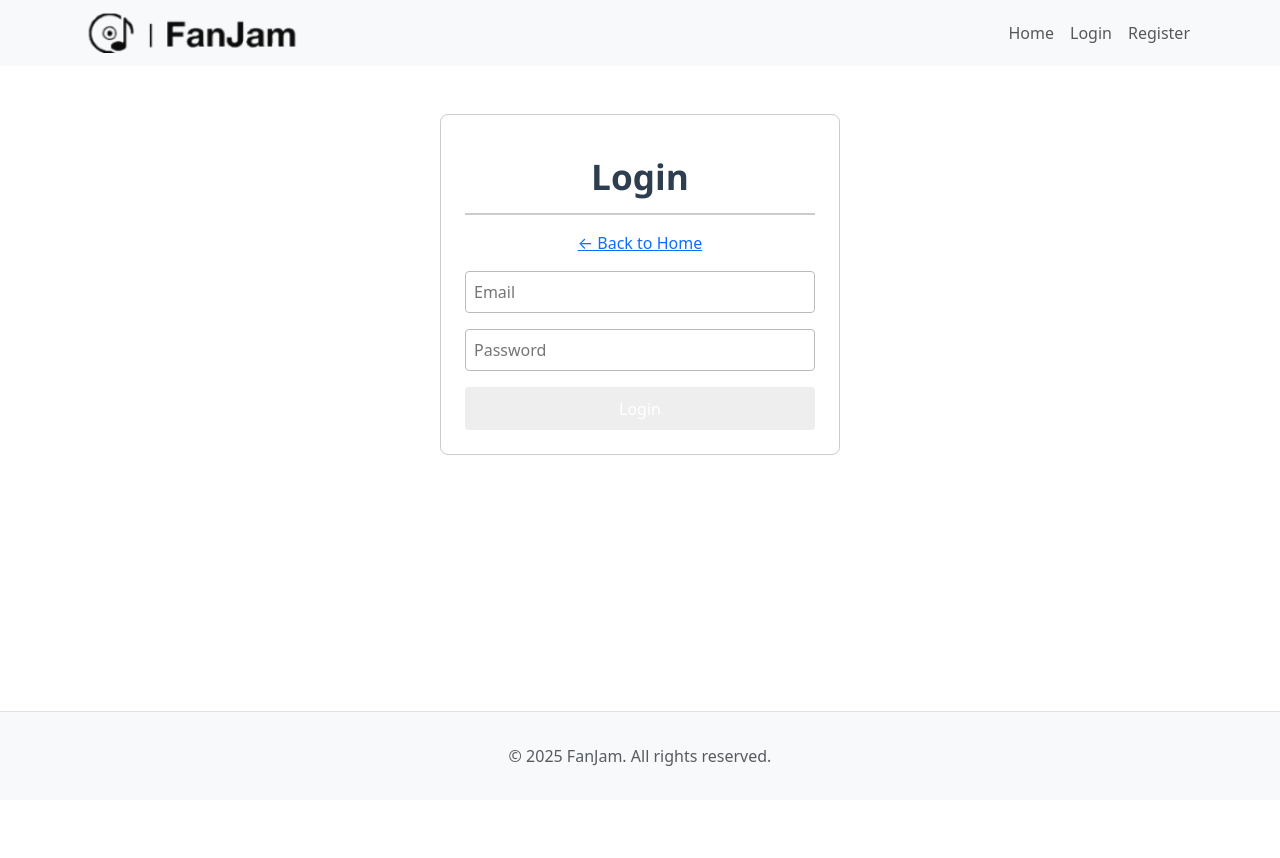
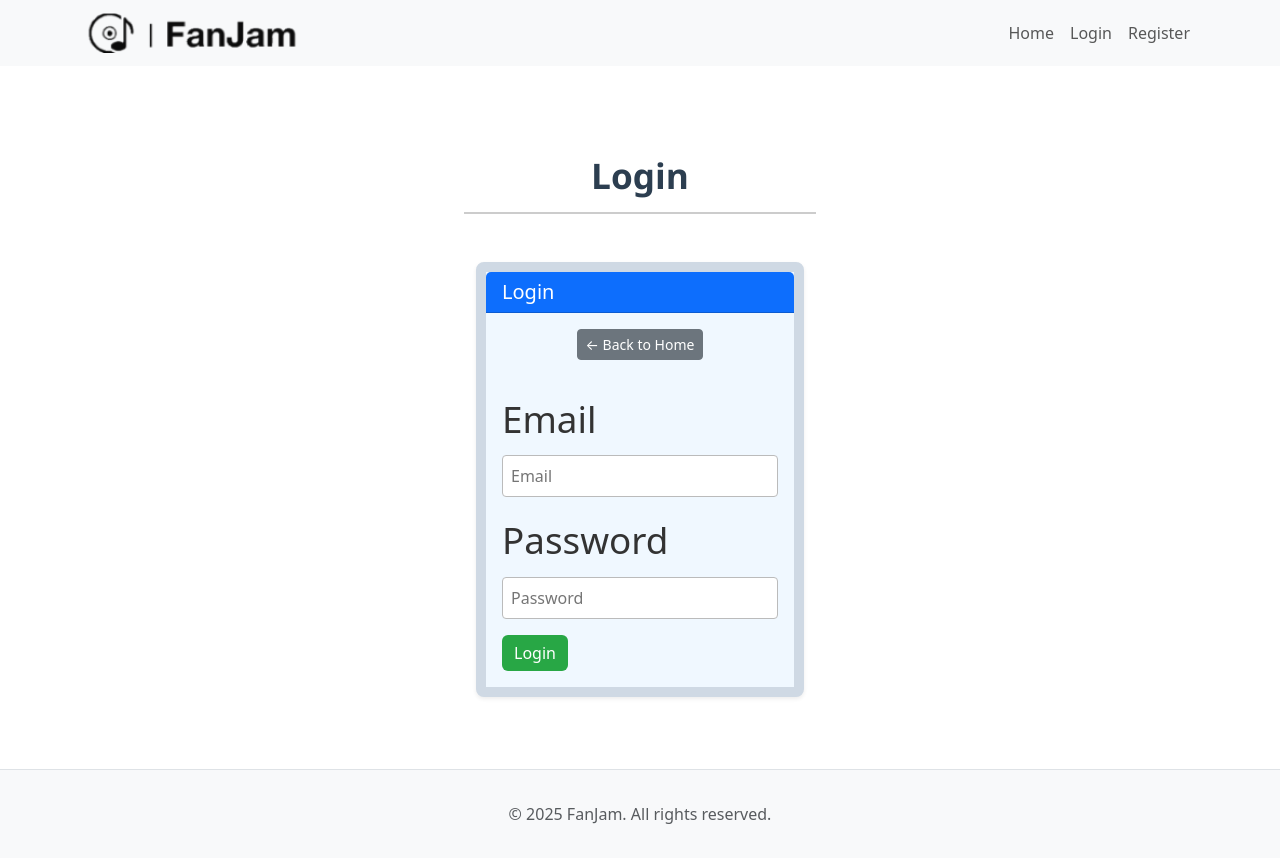
Before and after one commit to idelija92/fanjam, a React (Create React App) app in the folder frontend/: page /login in a window 1280 px wide. Before the commit the page ends 800 px from the top, so only its background shows below. Built offline with nearby package versions, Linux system fonts and the light colour scheme.

Commit message:
changes to css on admin panel and forms

```diff
--- a/frontend/src/components/BandCard.css
+++ b/frontend/src/components/BandCard.css
@@ -27,3 +27,46 @@
   .band-actions button {
     margin-left: 1rem;
   }
+  .card {
+  border: 10px solid #007bff; /* Doubled thickness from default 2px */
+  border-radius: 8px;
+  background-color: #f0f8ff; /* Soft blue background for freshness */
+}
+
+.card-header {
+  background-color: #2878d3;
+  color: white;
+  font-size: 1.4rem;
+  font-weight: 600;
+}
+
+.form-label {
+  font-size: 2.3rem; /* ~30% larger than default 1rem */
+  color: #333;
+}
+
+.form-control,
+.form-select {
+  border: 2px solid #007bff;
+  background-color: #ffffff;
+  transition: border-color 0.3s ease;
+}
+
+.form-control:focus,
+.form-select:focus {
+  border-color: #0056b3;
+  box-shadow: 0 0 0 0.2rem rgba(0,123,255,0.25);
+}
+
+.btn-success {
+  background-color: #28a745;
+  border: none;
+}
+
+.btn-success:hover {
+  background-color: #218838;
+}
+
+.text-danger {
+  font-weight: bold;
+}
--- a/frontend/src/components/form/form.css
+++ b/frontend/src/components/form/form.css
@@ -2,7 +2,7 @@
   max-width: 400px;
   margin: 2rem auto;
   padding: 1.5rem;
-  border: 1px solid #ccc;
+  /* border: 1px solid #ccc; */
   border-radius: 8px;
 }
 
@@ -51,3 +51,46 @@
   border-radius: 4px;
   resize: vertical;
 }
+.card {
+  border: 10px solid #e5e7e9; /* Doubled thickness from default 2px */
+  border-radius: 8px;
+  background-color: #f0f8ff; /* Soft blue background for freshness */
+}
+
+.card-header {
+  background-color: #cdd4dd;
+  color: white;
+  font-size: 1.4rem;
+  font-weight: 600;
+}
+
+.form-label {
+  font-size: 2.3rem; /* ~30% larger than default 1rem */
+  color: #333;
+}
+
+.form-control,
+.form-select {
+  border: 2px solid #cdd8e4;
+  background-color: #ffffff;
+  transition: border-color 0.3s ease;
+}
+
+.form-control:focus,
+.form-select:focus {
+  border-color: #0056b3;
+  box-shadow: 0 0 0 0.2rem rgba(0,123,255,0.25);
+}
+
+.btn-success {
+  background-color: #28a745;
+  border: none;
+}
+
+.btn-success:hover {
+  background-color: #218838;
+}
+
+.text-danger {
+  font-weight: bold;
+}
--- a/frontend/src/pages/CreateUser.js
+++ b/frontend/src/pages/CreateUser.js
@@ -40,22 +40,47 @@ const CreateUser = () => {
 
   return (
     <FormWrapper title="Create User">
-      <p><Link to="/users">← Back to Users</Link></p>
+  <div className="container mt-5">
+    <div className="card shadow-sm">
+      <div className="card-header bg-primary text-white">
+        <h5 className="mb-0">Create User</h5>
+      </div>
+      <div className="card-body">
+        <p>
+          <Link to="/users" className="btn btn-secondary btn-sm mb-3">← Back to Users</Link>
+        </p>
         <form onSubmit={handleSubmit}>
-        <FormInput name="username" placeholder="Username" value={form.username} onChange={handleChange} />
-        <FormInput name="email" placeholder="Email" value={form.email} onChange={handleChange} />
-        <FormInput type="password" name="password" placeholder="Password" value={form.password} onChange={handleChange} />
+          <div className="mb-3">
+            <label htmlFor="username" className="form-label">Username</label>
+            <FormInput name="username" placeholder="Username" value={form.username} onChange={handleChange} className="form-control" />
+          </div>
 
-        <label>Roles:</label>
-        <select multiple onChange={handleRoleChange} value={form.roles}>
+          <div className="mb-3">
+            <label htmlFor="email" className="form-label">Email</label>
+            <FormInput name="email" placeholder="Email" value={form.email} onChange={handleChange} className="form-control" />
+          </div>
+
+          <div className="mb-3">
+            <label htmlFor="password" className="form-label">Password</label>
+            <FormInput type="password" name="password" placeholder="Password" value={form.password} onChange={handleChange} className="form-control" />
+          </div>
+
+          <div className="mb-3">
+            <label htmlFor="roles" className="form-label">Roles</label>
+            <select multiple onChange={handleRoleChange} value={form.roles} className="form-select" style={{ height: 'auto' }}>
               {ALL_ROLES.map(role => (
                 <option key={role} value={role}>{role}</option>
               ))}
             </select>
+          </div>
 
-        <FormButton type="submit">Create</FormButton>
-        {error && <p style={{ color: 'red', textAlign: 'center' }}>{error}</p>}
+          <FormButton type="submit" className="btn btn-success">Create</FormButton>
         </form>
+
+        {error && <p className="text-danger text-center mt-3">{error}</p>}
+      </div>
+    </div>
+  </div>
 </FormWrapper>
   );
 };
--- a/frontend/src/pages/EditUser.js
+++ b/frontend/src/pages/EditUser.js
@@ -46,23 +46,49 @@ const EditUser = () => {
 
   return (
     <FormWrapper title="Edit User">
-      <p><Link to="/users">← Back to Users</Link></p>
+  <div className="container mt-5">
+    <div className="card shadow-sm">
+      <div className="card-header bg-primary text-white">
+        <h5 className="mb-0">Edit User</h5>
+      </div>
+      <div className="card-body">
+        <p>
+          <Link to="/users" className="btn btn-secondary btn-sm mb-3">← Back to Users</Link>
+        </p>
         <form onSubmit={handleSubmit}>
-        <FormInput name="username" value={form.username} onChange={handleChange} placeholder="Username" />
-        <FormInput name="email" value={form.email} onChange={handleChange} placeholder="Email" />
-        <FormInput type="password" name="password" value={form.password} onChange={handleChange} placeholder="Password" />
+          <div className="mb-3">
+            <label htmlFor="username" className="form-label">Username</label>
+            <FormInput name="username" value={form.username} onChange={handleChange} placeholder="Username" className="form-control" />
+          </div>
 
-        <label>Roles:</label>
-        <select multiple value={form.roles} onChange={handleRoleChange}>
+          <div className="mb-3">
+            <label htmlFor="email" className="form-label">Email</label>
+            <FormInput name="email" value={form.email} onChange={handleChange} placeholder="Email" className="form-control" />
+          </div>
+
+          <div className="mb-3">
+            <label htmlFor="password" className="form-label">Password</label>
+            <FormInput type="password" name="password" value={form.password} onChange={handleChange} placeholder="Password" className="form-control" />
+          </div>
+
+          <div className="mb-3">
+            <label htmlFor="roles" className="form-label">Roles</label>
+            <select multiple value={form.roles} onChange={handleRoleChange} className="form-select" style={{ height: 'auto' }}>
               {ALL_ROLES.map(role => (
                 <option key={role} value={role}>{role}</option>
               ))}
             </select>
+          </div>
 
-        <FormButton type="submit">Update</FormButton>
+          <FormButton type="submit" className="btn btn-success">Update</FormButton>
         </form>
-      {error && <p style={{ color: 'red', textAlign: 'center' }}>{error}</p>}
+
+        {error && <p className="text-danger text-center mt-3">{error}</p>}
+      </div>
+    </div>
+  </div>
 </FormWrapper>
+
   );
 };
 
--- a/frontend/src/pages/Login.js
+++ b/frontend/src/pages/Login.js
@@ -32,26 +32,47 @@ function Login() {
 
   return (
     <FormWrapper title="Login">
-      <p style={{ textAlign: 'center' }}>
-        <Link to="/">← Back to Home</Link>
+  <div className="container mt-5">
+    <div className="card shadow-sm">
+      <div className="card-header bg-primary text-white">
+        <h5 className="mb-0">Login</h5>
+      </div>
+      <div className="card-body">
+        <p className="text-center">
+          <Link to="/" className="btn btn-secondary btn-sm mb-3">← Back to Home</Link>
         </p>
         <form onSubmit={handleLogin}>
+          <div className="mb-3">
+            <label htmlFor="email" className="form-label">Email</label>
             <FormInput
               type="email"
               placeholder="Email"
               value={email}
               onChange={(e) => setEmail(e.target.value)}
+              className="form-control"
             />
+          </div>
+
+          <div className="mb-3">
+            <label htmlFor="password" className="form-label">Password</label>
             <FormInput
               type="password"
               placeholder="Password"
               value={password}
               onChange={(e) => setPassword(e.target.value)}
+              className="form-control"
             />
-        <FormButton type="submit">Login</FormButton>
+          </div>
+
+          <FormButton type="submit" className="btn btn-success">Login</FormButton>
         </form>
-      {message && <p style={{ marginTop: '1rem', textAlign: 'center' }}>{message}</p>}
+
+        {message && <p className="text-center mt-3">{message}</p>}
+      </div>
+    </div>
+  </div>
 </FormWrapper>
+
   );
 }
 
--- a/frontend/src/pages/Register.js
+++ b/frontend/src/pages/Register.js
@@ -31,29 +31,55 @@ function Register() {
 
   return (
    <FormWrapper title="Register">
+  <div className="container mt-5">
+    <div className="card shadow-sm">
+      <div className="card-header bg-primary text-white">
+        <h5 className="mb-0">Register</h5>
+      </div>
+      <div className="card-body">
         <form onSubmit={handleRegister}>
+          <div className="mb-3">
+            <label htmlFor="username" className="form-label">Username</label>
             <FormInput
               type="text"
               placeholder="Username"
               value={username}
               onChange={(e) => setUsername(e.target.value)}
+              className="form-control"
             />
+          </div>
+
+          <div className="mb-3">
+            <label htmlFor="email" className="form-label">Email</label>
             <FormInput
               type="email"
               placeholder="Email"
               value={email}
               onChange={(e) => setEmail(e.target.value)}
+              className="form-control"
             />
+          </div>
+
+          <div className="mb-3">
+            <label htmlFor="password" className="form-label">Password</label>
             <FormInput
               type="password"
               placeholder="Password"
               value={password}
               onChange={(e) => setPassword(e.target.value)}
+              className="form-control"
             />
-        <FormButton type="submit">Register</FormButton>
+          </div>
+
+          <FormButton type="submit" className="btn btn-success">Register</FormButton>
         </form>
-      {message && <p style={{ marginTop: '1rem', textAlign: 'center' }}>{message}</p>}
+
+        {message && <p className="text-center mt-3">{message}</p>}
+      </div>
+    </div>
+  </div>
 </FormWrapper>
+
   );
 }
 
--- a/frontend/src/pages/Users.js
+++ b/frontend/src/pages/Users.js
@@ -4,6 +4,7 @@ import { Link } from 'react-router-dom';
 import "./styles/ViewUsers.css";
 import 'bootstrap/dist/css/bootstrap.min.css';
 import { Button, Navbar, Nav, Container,Carousel } from 'react-bootstrap';
+import FormWrapper from '../components/form/FormWrapper';
 
 
 const Users = () => {
@@ -44,11 +45,45 @@ const Users = () => {
         ))}
       </ul>
     </div>*/
-    <div className="table-container">
-  <div className="table-wrapper">
-    <h2 className="table-heading">Admin: View Users</h2>
-    <table className="table table-bordered">
-      <thead>
+//     <div className="table-container">
+//   <div className="table-wrapper">
+//     <h2 className="table-heading">Admin: View Users</h2>
+//     <table className="table table-bordered">
+//       <thead>
+//         <tr>
+//           <th>Username</th>
+//           <th>Email</th>
+//           <th>Roles</th>
+//           <th>Actions</th>
+//         </tr>
+//       </thead>
+//       <tbody>
+//         {users.map(user => (
+//           <tr key={user.id}>
+//             <td>{user.username}</td>
+//             <td>{user.email}</td>
+//             <td>{user.roles?.join(', ')}</td>
+//             <td>
+//               <Link to={`/users/edit/${user.id}`} className="btn btn-primary btn-sm me-2">Edit</Link>
+//               <button onClick={() => handleDelete(user.id)} className="btn btn-danger btn-sm">Delete</button>
+//             </td>
+//           </tr>
+//         ))}
+//       </tbody>
+//     </table>
+//     <Link to="/" className="btn btn-secondary mt-3">← Back to Home</Link>
+//   </div>
+// </div>
+<FormWrapper title="Admin: View Users">
+  <div className="container mt-5">
+    <div className="card shadow-sm">
+      <div className="card-header bg-primary text-white">
+        <h5 className="mb-0">View Users</h5>
+      </div>
+      <div className="card-body">
+        <div className="table-responsive">
+        <table className="table table-bordered table-striped">
+          <thead className="table-light">
             <tr>
               <th>Username</th>
               <th>Email</th>
@@ -70,9 +105,14 @@ const Users = () => {
             ))}
           </tbody>
         </table>
-    <Link to="/" className="btn btn-secondary mt-3">← Back to Home</Link>
+        </div>
+
+        <Link to="/" className="btn btn-secondary btn-sm mt-3">← Back to Home</Link>
       </div>
     </div>
+  </div>
+</FormWrapper>
+
 
   );
 };
--- a/frontend/src/pages/styles/Forms.css
+++ b/frontend/src/pages/styles/Forms.css
@@ -1,11 +1,11 @@
 .card {
-  border: 10px solid #007bff; /* Doubled thickness from default 2px */
+  border: 10px solid #cfd9e4; /* Doubled thickness from default 2px */
   border-radius: 8px;
   background-color: #f0f8ff; /* Soft blue background for freshness */
 }
 
 .card-header {
-  background-color: #2878d3;
+  background-color: #bbc9da;
   color: white;
   font-size: 1.4rem;
   font-weight: 600;
@@ -18,7 +18,7 @@
 
 .form-control,
 .form-select {
-  border: 2px solid #007bff;
+  border: 2px solid #cdd5dd;
   background-color: #ffffff;
   transition: border-color 0.3s ease;
 }
```
Also changed, not shown: frontend/src/pages/CreateEvent.js (+56 -15 lines). Lines whose indentation alone changed are shown as unchanged.
